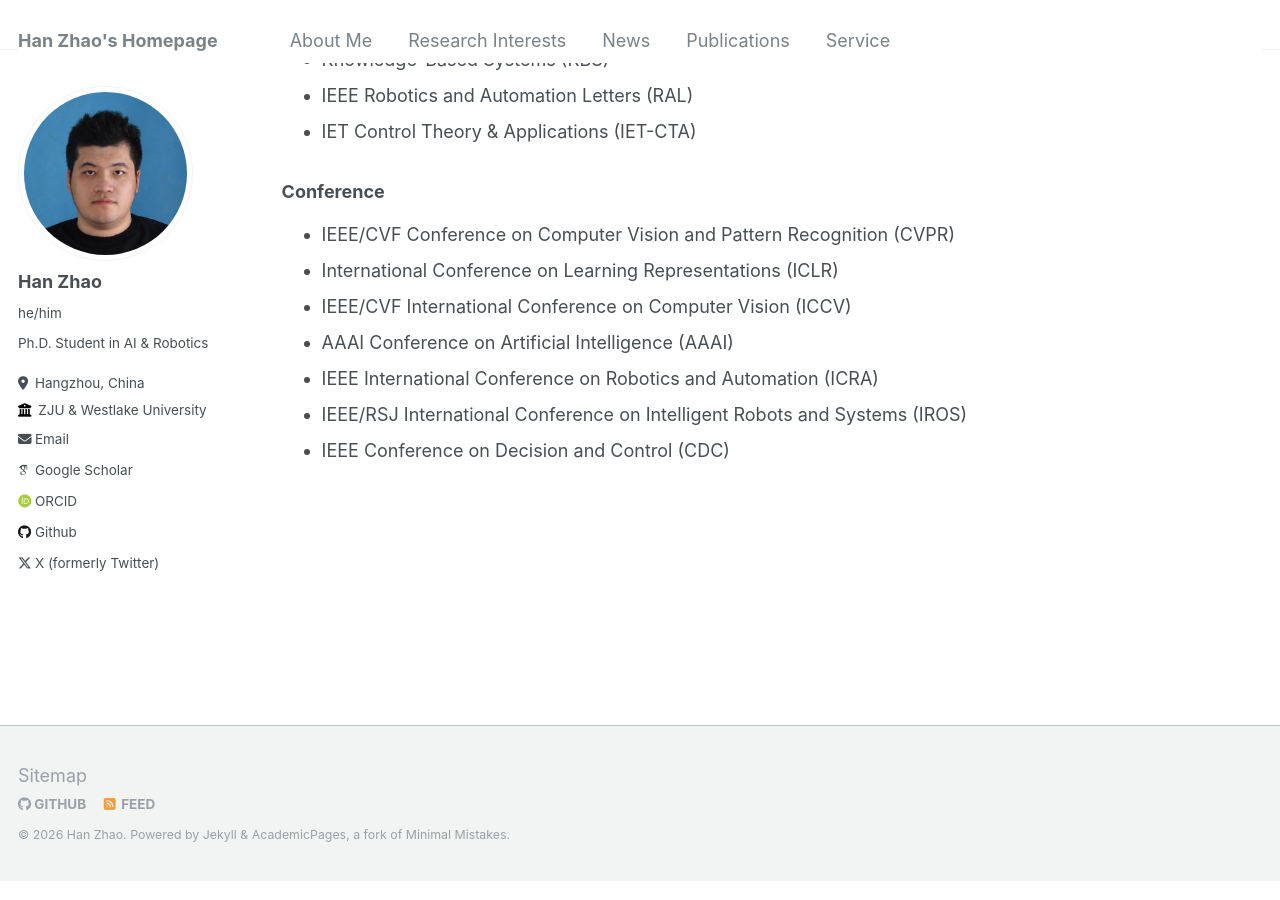
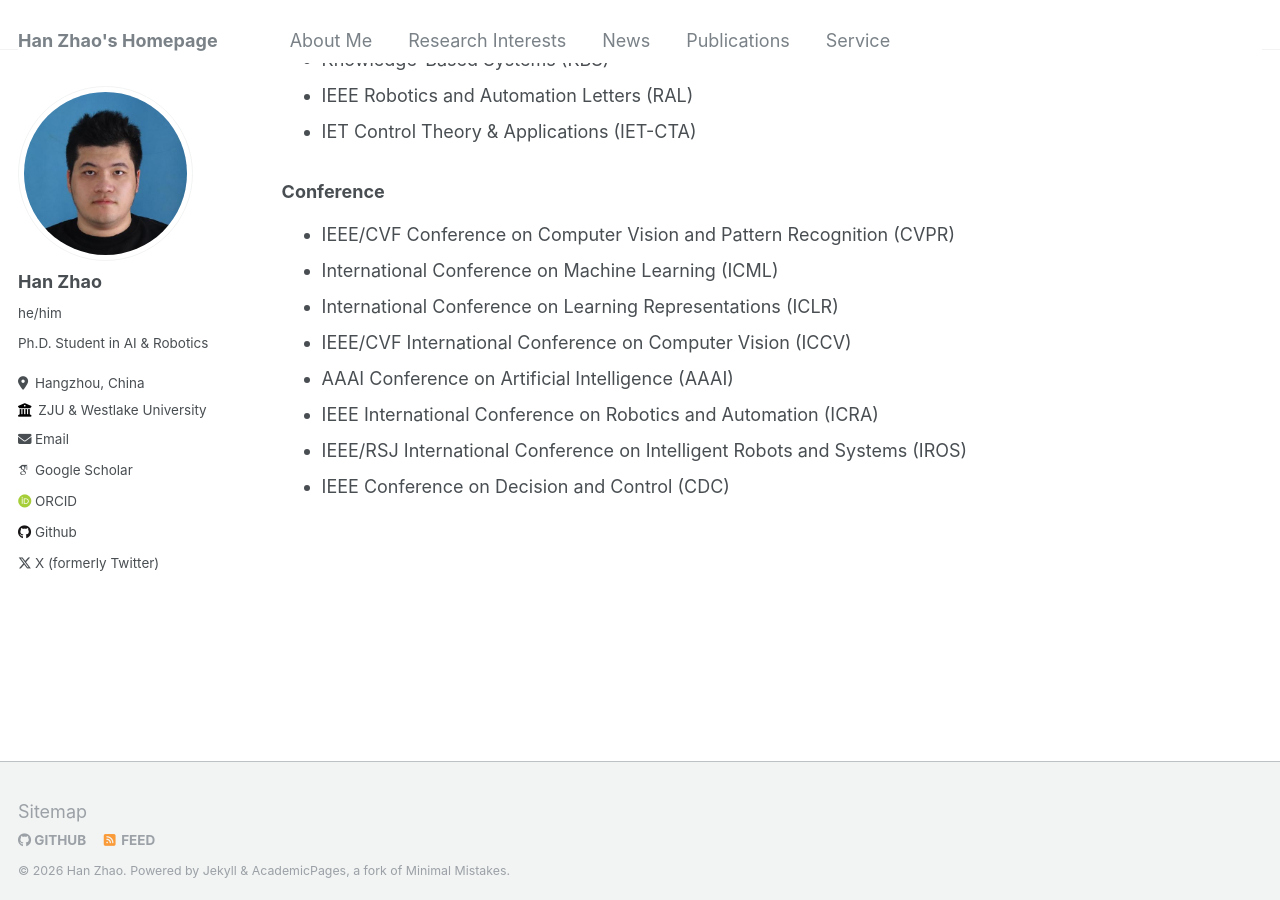
Before and after one commit to h-zhao1997/h-zhao1997.github.io, a Jekyll site: the page built from _pages/about.md, in a window 1280 px wide and 900 px high, scrolled down 4405 px. Built offline with Jekyll 4.4.1, drawn with Linux system fonts in a browser that asks for light colours; some web fonts are replaced.

Commit message:
Update about.md

```diff
--- a/_pages/about.md
+++ b/_pages/about.md
@@ -126,6 +126,7 @@ Reviewer for:
 
 ### Conference
 - IEEE/CVF Conference on Computer Vision and Pattern Recognition (CVPR)
+- International Conference on Machine Learning (ICML)
 - International Conference on Learning Representations (ICLR)
 - IEEE/CVF International Conference on Computer Vision (ICCV)
 - AAAI Conference on Artificial Intelligence (AAAI)
```
